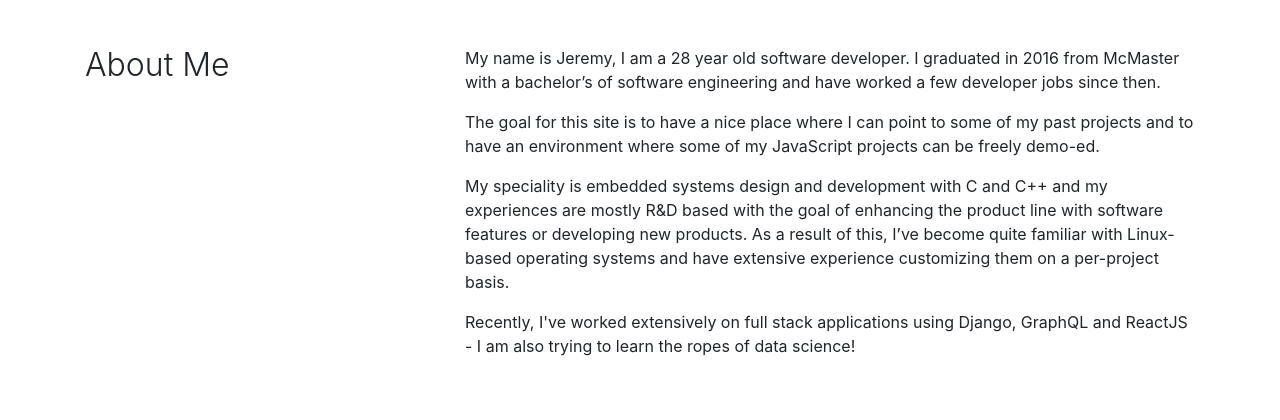
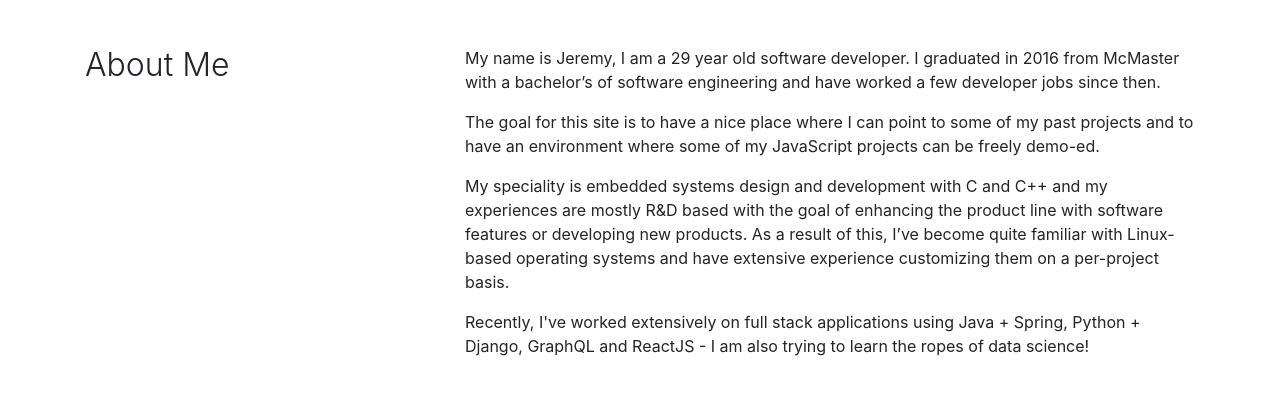
Before and after one commit to jeremyqzt/jeremyqzt.github.io, a plain HTML site: page index.html in a window 1280 px wide. Shown: the part 802-1222 px from the top of the page. Drawn offline with nearby package versions, Linux system fonts and the light colour scheme; grey boxes are pictures that could not be loaded.

Commit message:
update content

```diff
--- a/index.html
+++ b/index.html
@@ -81,10 +81,10 @@
         <h2 class="font-weight-light">About Me</h2>
       </div>
       <div class="col-md-8 col-sm-6 col-xs-12">
-        <p>My name is Jeremy, I am a 28 year old software developer. I graduated in 2016 from McMaster with a bachelor’s of software engineering and have worked a few developer jobs since then.</p>
+        <p>My name is Jeremy, I am a 29 year old software developer. I graduated in 2016 from McMaster with a bachelor’s of software engineering and have worked a few developer jobs since then.</p>
         <p>The goal for this site is to have a nice place where I can point to some of my past projects and to have an environment where some of my JavaScript projects can be freely demo-ed. </p>
         <p>My speciality is embedded systems design and development with C and C++ and my experiences are mostly R&D based with the goal of enhancing the product line with software features or developing new products. As a result of this, I’ve become quite familiar with Linux-based operating systems and have extensive experience customizing them on a per-project basis.</p>
-        <p>Recently, I've worked extensively on full stack applications using Django, GraphQL and ReactJS - I am also trying to learn the ropes of data science!</p>
+        <p>Recently, I've worked extensively on full stack applications using Java + Spring, Python + Django, GraphQL and ReactJS - I am also trying to learn the ropes of data science!</p>
       </div>
     </div>
   </div>
```
Also changed, not shown: 2 other files.
